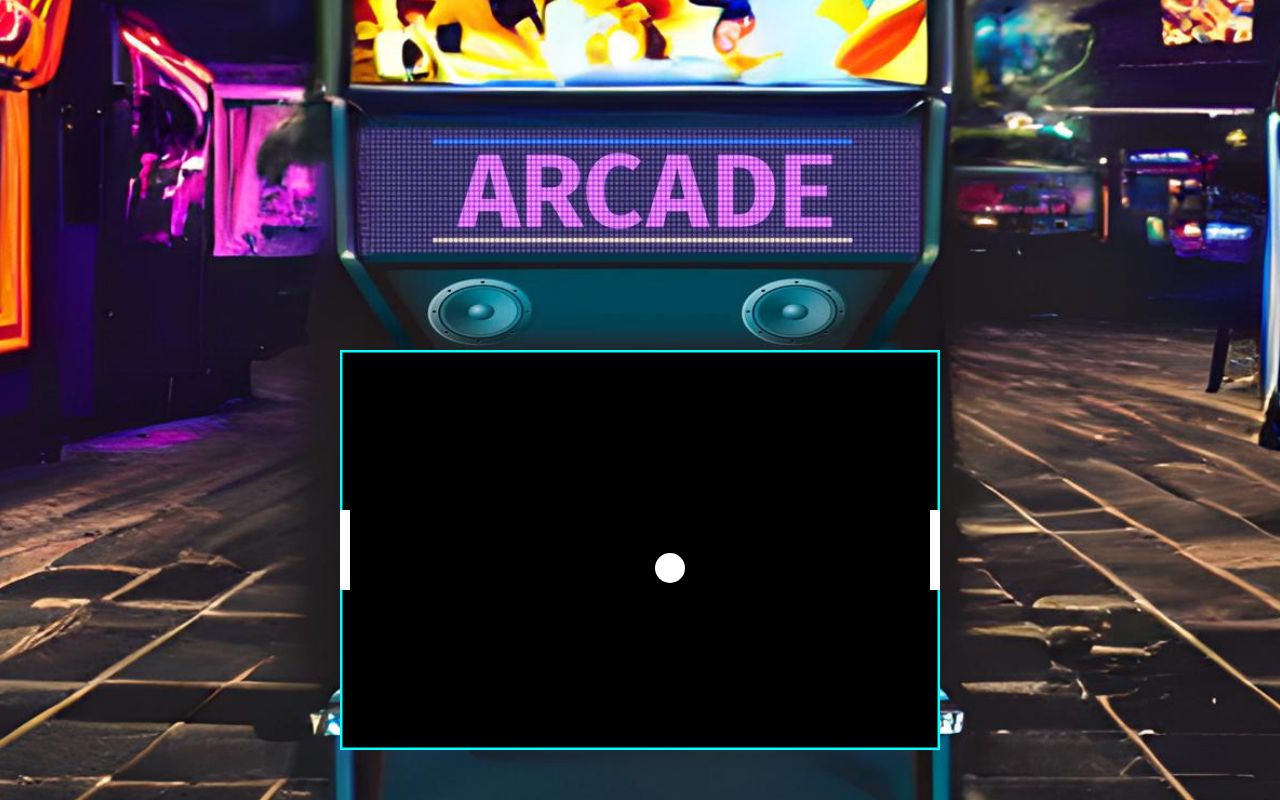
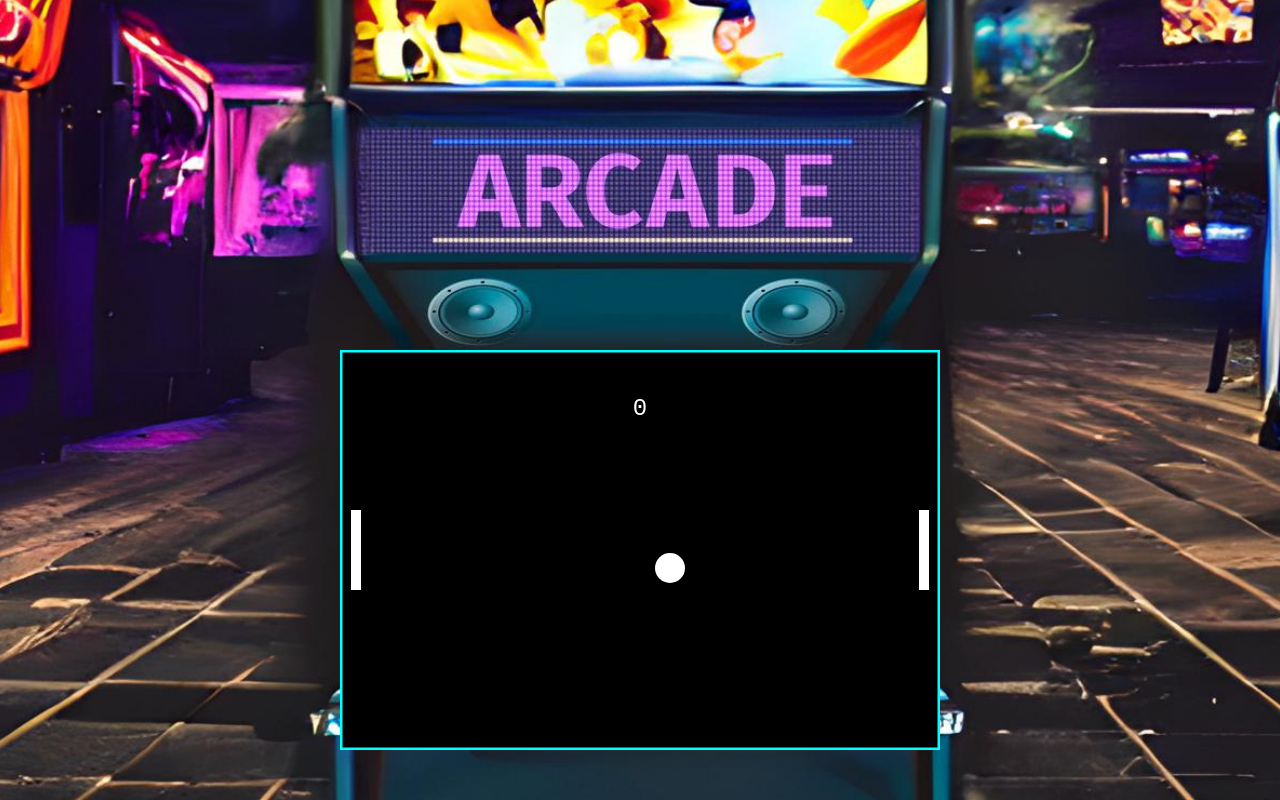
Before and after one commit to muhammadamray/Solo_Pong, a website built with webpack: page index.html in a window 1280 px wide. Built offline with nearby package versions, Linux system fonts and the light colour scheme; animation ran at ten frames a second.

Commit message:
paddle reposition and indented

```diff
--- a/index.html
+++ b/index.html
@@ -14,7 +14,10 @@
 
 
     <body>
-        <div class="score"></div>
+        <div class="score">
+            <span id="score-value">0</span>
+        </div>
+
 
 
         <canvas id='canvas' width='600' height='400'></canvas>
--- a/src/game.js
+++ b/src/game.js
@@ -9,7 +9,15 @@ export default class AlmostPongGame {
     this.registerEvents();
     // this.restart = this.restart.bind(this)
     this.restart();
+    this.score = 0;
   }
+
+  updateScore() {
+    const scoreValueElement = document.getElementById("score-value");
+    scoreValueElement.textContent = this.score;
+  }
+
+
 
   play() {
     this.running = true;
@@ -20,8 +28,8 @@ export default class AlmostPongGame {
     this.running = false;
     this.score = 0;
     this.ball = new Ball(this.dimensions); // Create an instance of your Ball class
-    this.leftPaddle = new Paddle(this.dimensions, 0); // Create an instance of your Paddle class
-    this.rightPaddle = new Paddle(this.dimensions, this.dimensions.width - 10); // Create another instance of your Paddle class
+    this.leftPaddle = new Paddle(this.dimensions, 11); // Create an instance of your Paddle class
+    this.rightPaddle = new Paddle(this.dimensions, this.dimensions.width - 21); // Create another instance of your Paddle class
 
     this.animate();
   }
@@ -152,6 +160,8 @@ export default class AlmostPongGame {
       ) {
         // Reverse ball's X-direction and adjust its position
         this.ball.reverseDirection();
+        this.leftPaddle.setPosition(this.ctx);
+        this.score++;
         this.ball.x = leftPaddleBounds.right + this.ball.radius;
       }
     }
@@ -168,18 +178,21 @@ export default class AlmostPongGame {
       ) {
         // Reverse ball's X-direction and adjust its position
         this.ball.reverseDirection();
+        this.rightPaddle.setPosition(this.ctx);
+        this.score++;
         this.ball.x = rightPaddleBounds.left - this.ball.radius;
       }
     }
   }
 
+  paddleSize(){
+    if (this.score != 0 && this.score % 10 === 0) {
+      this.paddle.resize();
+    }
+  }
+
   animate() {
-    // Move and draw the ball
-    // this.ball.animate(this.ctx);
 
-    // Move and draw the paddles
-    // this.leftPaddle.draw(this.ctx);
-    // this.rightPaddle.draw(this.ctx);
 
     this.ctx.fillStyle = "black";
     this.ctx.fillRect(0, 0, this.canvas.width, this.canvas.height);
@@ -194,6 +207,9 @@ export default class AlmostPongGame {
     this.ball.animate(this.ctx);
 
     this.hit(this.ctx);
+    this.updateScore(this.ctx);
+
+
 
     // Check for game over condition
     if (this.gameOver()) {
--- a/src/index.scss
+++ b/src/index.scss
@@ -19,10 +19,16 @@ body {
     background-repeat: no-repeat;
 }
 
-score {
+.score {
     display: flex;
+    align-items: center;
     justify-content: center;
-    font-weight: bold;
-    font-size: 7vh;
-    color: var(--foreground-color);
+    position: absolute;
+    top: 50%;
+    left: 50%;
+    margin-top: 1vh;
+    transform: translate(-50%, -50%);
+    font-size: 24px;
+    font-family: monospace;
+    color: white;
 }
--- a/src/paddle.js
+++ b/src/paddle.js
@@ -25,4 +25,8 @@ export default class Paddle {
     ctx.fillStyle = "white"; // Adjust color as needed
     ctx.fillRect(this.x, this.y, this.width, this.height);
   }
+
+  resize(){
+    this.height -= 5;
+  }
 }
```
Also changed, not shown: src/index.js (+0 -53 lines), dist/main.css, dist/main.js.
